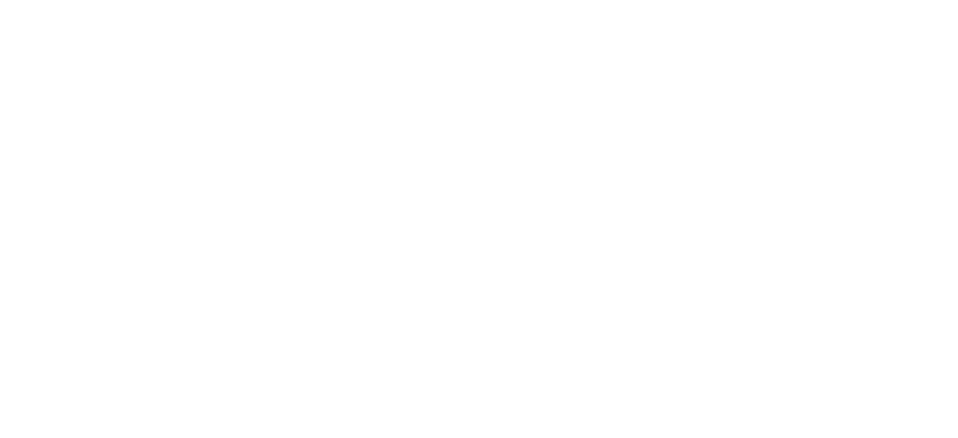
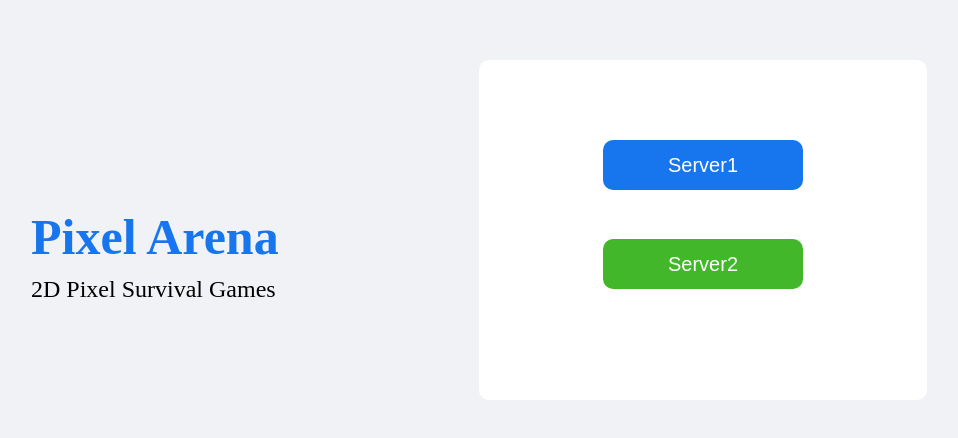
Before and after one commit to emre-sahinn/MultiplayerGameUsingMicroservices, a React (Create React App) app in the folder website/: page /home in a window 1280 px wide. Before the commit this address had no page. Shown: the part 170-608 px from the top of the page, without its empty margins (161-1119 px from the left). Built offline with nearby package versions, Linux system fonts and the light colour scheme.

Commit message:
home sayfasi eklendi

```diff
--- a/website/src/App.js
+++ b/website/src/App.js
@@ -1,5 +1,6 @@
 import Login from "./components/login/Login";
 import Register from "./components/register/Register";
+import Home from "./components/home/Home";
 
 
 import {
@@ -22,6 +23,7 @@
       <Routes>
         <Route path="/" element={<Login/>}/>
         <Route path="/register" element={<Register/>}/>
+        <Route path="/home" element={<Home/>}/>
 
 
       </Routes>
--- /dev/null
+++ b/website/src/components/home/Home.js
@@ -0,0 +1,73 @@
+import "./home.css";
+import axios from "axios";
+import { Link } from "react-router-dom"
+import { ToastContainer, toast } from 'react-toastify';
+import 'react-toastify/dist/ReactToastify.css';
+
+export default function Home() {
+  const serverFirst = async (e) => {
+    /*
+    try {
+      const res = await axios.post("http://localhost:80/api/game/1");
+      console.log("serverfirst", res.data);
+      toast.success("başarılı");
+    } catch (err) {
+      toast.error("Hata");
+    }*/
+  };
+
+  const serverSecond = async (e) => {
+    /*
+    try {
+      const res = await axios.post("http://localhost:80/api/game/2");
+      console.log("serversecond", res.data);
+      toast.success("başarılı");
+    } catch (err) {
+      toast.error("Hata");
+
+    }*/
+  };
+
+  return (
+    <div className="home">
+      <div className="homeWrapper">
+        <div className="homeLeft">
+          <h3 className="homeLogo">Pixel Arena</h3>
+          <span className="homeDesc">
+            2D Pixel Survival Games
+          </span>
+        </div>
+        <div className="homeRight">
+          < div className="homeBox" >
+
+
+            <div className="homeButtons">
+              <div className="homeSerFirst">
+                <Link to="/">
+                  <button className="homeSerFirstButton"  onClick={serverFirst}>
+                    Server1
+                  </button>
+                </Link>
+              </div>
+              <div className="homeSerSec">
+                <Link to="/" >
+                  <button className="homeSerSecButton" onClick={serverSecond}>
+                  Server2 </button>
+                </Link>
+              </div>
+
+
+            </div>
+            <ToastContainer
+              hideProgressBar
+              position="bottom-center"
+              pauseOnHover={true}
+              autoClose={1000}
+            />
+
+          </div>
+        </div>
+      </div>
+    </div>
+  );
+}
--- /dev/null
+++ b/website/src/components/home/home.css
@@ -0,0 +1,94 @@
+
+.home{
+    width: 100vw;
+    height: 100vh;
+    background-color: #f0f2f5;
+    display: flex;
+    align-items: center;
+    justify-content: center;
+
+}
+.homeWrapper{
+    width: 70%;
+  height: 70%;
+  display: flex;
+
+}
+
+.homeLogo{
+    font-size: 50px;
+  font-weight: 800;
+  color: #1775ee;
+  margin-bottom: 10px;
+
+}
+.homeDesc{
+    font-size: 24px;
+
+}
+.homeLeft,
+.homeRight{
+    flex: 1;
+  display: flex;
+  flex-direction: column;
+  justify-content: center;
+
+}
+.homeBox{
+    height: 300px;
+    padding: 20px;
+    background-color: white;
+    border-radius: 10px;
+    display: flex;
+    flex-direction: column;
+    justify-content: center;
+
+}
+
+
+.homeButtons{
+    display: flex;
+    flex-direction: column;
+    gap:10%;
+    align-items: center;
+    height: 60%;
+
+
+}
+.homeSerFirst{
+
+    height:50%;
+
+}
+
+.homeSerFirstButton{
+    height: 50px;
+    border-radius: 10px;
+    border: none;
+    background-color: #1775ee;
+    color: white;
+    font-size: 20px;
+    font-weight: 500;
+    cursor: pointer;
+    width:200px;
+
+}
+
+.homeSerSec{
+   height: 50%;
+
+
+
+}
+.homeSerSecButton{
+    height: 50px;
+    border-radius: 10px;
+    border: none;
+    background-color: #42b72a;
+    color: white;
+    font-size: 20px;
+    font-weight: 500;
+    cursor: pointer;
+    width:200px;
+
+}
--- a/website/src/components/login/Login.js
+++ b/website/src/components/login/Login.js
@@ -1,8 +1,6 @@
 import "./login.css";
-import { useRef } from "react";
+import { useRef, useState } from "react";
 import axios from "axios";
-//import {loginCall} from "../../apiCalls";
-import { CircularProgress } from "@material-ui/core";
 import { Link } from "react-router-dom"
 import { ToastContainer, toast } from 'react-toastify';
 import 'react-toastify/dist/ReactToastify.css';
@@ -10,26 +8,21 @@
 export default function Login() {
   const username = useRef();
   const password = useRef();
-
-
-  // const { user,isFetching,error,dispatch}=useContext(AuthContext);
+  const [token, setToken] = useState("");
 
   const handleClick = async (e) => {
-    /*
-    e.preventDefault(); //logine basınca sayfa yenilenmesin diye
-   console.log("xyz");
-   try{
-    const res = await axios.post("http://localhost:80/api/database/login",{ username:username.current.value,password:password.current.value});
-    console.log("res",res.data);
-    toast.success("başarılı");
-   }catch(err){
+     e.preventDefault();
 
-     toast.error("lütfen bilgilerinizi kontrol edin");
+    try {
+      const res = await axios.post("http://localhost:80/api/database/login", { username: username.current.value, password: password.current.value });
+      console.log("res", res.data);
+      setToken(res.data);
+      toast.success("başarılı");
+    } catch (err) {
 
-   }
+      toast.error("lütfen bilgilerinizi kontrol edin");
 
-  */
-
+    }
   };
 
   return (
--- a/website/src/components/login/login.css
+++ b/website/src/components/login/login.css
@@ -86,6 +86,7 @@
   margin-left:10%;
   margin-right:5%;
   width:40%;
+  padding-left: 20px;
 
 }
 
--- a/website/src/components/register/Register.js
+++ b/website/src/components/register/Register.js
@@ -27,11 +27,11 @@
         const res = await axios.post("http://localhost:80/api/database/register/", user); //current chat varsa önemli
         console.log("buraya girildi")
 
-        toast.success("please check your email");
+        toast.success("Kayıt başarılı");
 
       } catch (err) {
         console.log(err);
-        toast.error("please check your email");
+        toast.error("Bir sorunla karşılaştık :(");
       }
     }
   };
```
